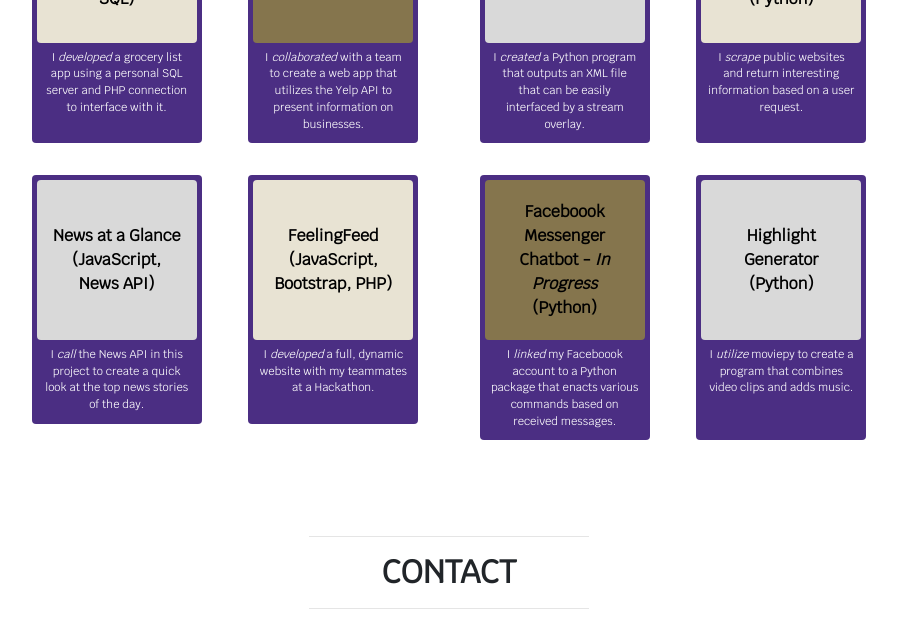
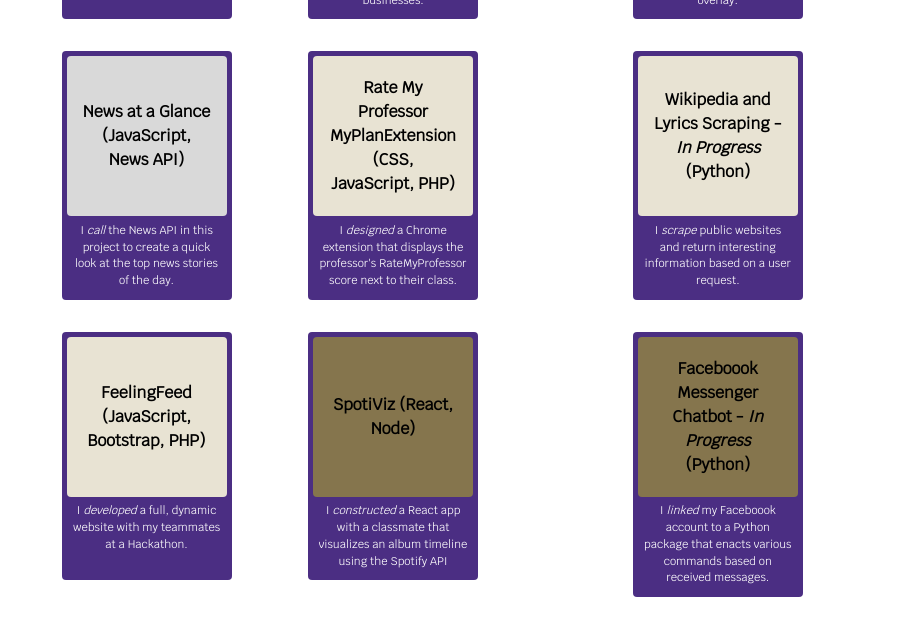
Before and after one commit to joncady/project_homepage, a plain HTML site: page index.html in a window 1280 px wide. Shown: the part 1278-1904 px from the top of the page, without its empty margins (191-1088 px from the left). Drawn offline with nearby package versions, Linux system fonts and the light colour scheme.

Commit message:
added another project

```diff
--- a/css/style.css
+++ b/css/style.css
@@ -119,6 +119,7 @@ main {
     flex: 1.5;
     text-align: center;
     padding: 2em;
+    font-size: 1em;
 }
 
 #about {
--- a/index.html
+++ b/index.html
@@ -1,22 +1,28 @@
 <!DOCTYPE html>
 <html lang="en">
+
 <head>
     <meta charset="UTF-8">
     <meta name="viewport" content="width=device-width, initial-scale=1.0">
     <meta name="author" content="Jonathan Cady">
     <meta http-equiv="X-UA-Compatible" content="ie=edge">
-        <link rel="stylesheet" href="https://stackpath.bootstrapcdn.com/bootstrap/4.1.3/css/bootstrap.min.css" integrity="sha384-MCw98/SFnGE8fJT3GXwEOngsV7Zt27NXFoaoApmYm81iuXoPkFOJwJ8ERdknLPMO" crossorigin="anonymous">
-        <script src="https://code.jquery.com/jquery-3.3.1.js"
-        integrity="sha256-2Kok7MbOyxpgUVvAk/HJ2jigOSYS2auK4Pfzbm7uH60="
+    <link rel="stylesheet" href="https://stackpath.bootstrapcdn.com/bootstrap/4.1.3/css/bootstrap.min.css" integrity="sha384-MCw98/SFnGE8fJT3GXwEOngsV7Zt27NXFoaoApmYm81iuXoPkFOJwJ8ERdknLPMO"
+        crossorigin="anonymous">
+    <script src="https://code.jquery.com/jquery-3.3.1.js" integrity="sha256-2Kok7MbOyxpgUVvAk/HJ2jigOSYS2auK4Pfzbm7uH60="
         crossorigin="anonymous"></script>
-        <link rel="stylesheet" href="https://use.fontawesome.com/releases/v5.4.1/css/all.css" integrity="sha384-5sAR7xN1Nv6T6+dT2mhtzEpVJvfS3NScPQTrOxhwjIuvcA67KV2R5Jz6kr4abQsz" crossorigin="anonymous">
-        <script src="https://cdnjs.cloudflare.com/ajax/libs/popper.js/1.14.3/umd/popper.min.js" integrity="sha384-ZMP7rVo3mIykV+2+9J3UJ46jBk0WLaUAdn689aCwoqbBJiSnjAK/l8WvCWPIPm49" crossorigin="anonymous"></script>
-        <script src="https://stackpath.bootstrapcdn.com/bootstrap/4.1.3/js/bootstrap.min.js" integrity="sha384-ChfqqxuZUCnJSK3+MXmPNIyE6ZbWh2IMqE241rYiqJxyMiZ6OW/JmZQ5stwEULTy" crossorigin="anonymous"></script>
+    <link rel="stylesheet" href="https://use.fontawesome.com/releases/v5.4.1/css/all.css" integrity="sha384-5sAR7xN1Nv6T6+dT2mhtzEpVJvfS3NScPQTrOxhwjIuvcA67KV2R5Jz6kr4abQsz"
+        crossorigin="anonymous">
+    <script src="https://cdnjs.cloudflare.com/ajax/libs/popper.js/1.14.3/umd/popper.min.js" integrity="sha384-ZMP7rVo3mIykV+2+9J3UJ46jBk0WLaUAdn689aCwoqbBJiSnjAK/l8WvCWPIPm49"
+        crossorigin="anonymous"></script>
+    <script src="https://stackpath.bootstrapcdn.com/bootstrap/4.1.3/js/bootstrap.min.js" integrity="sha384-ChfqqxuZUCnJSK3+MXmPNIyE6ZbWh2IMqE241rYiqJxyMiZ6OW/JmZQ5stwEULTy"
+        crossorigin="anonymous"></script>
     <script src="js/sayhello.js"></script>
     <script src="js/script.js"></script>
+    <link rel="icon" href="favicon.ico">
     <link rel="stylesheet" href="css/style.css">
     <title>Project Portfolio - Jonathan Cady</title>
 </head>
+
 <body>
     <header>
         <div id="header" aria-label="says hello in many different languages">
@@ -26,7 +32,8 @@
         </div>
     </header>
     <button id="reset" class="btn">reset hellos</button>
-        <button id="hello-button" class="btn" type="button" data-toggle="collapse" data-target="#about-hello" aria-expanded="false" aria-controls="about-hello">about hellos</button>
+    <button id="hello-button" class="btn" type="button" data-toggle="collapse" data-target="#about-hello" aria-expanded="false"
+        aria-controls="about-hello">about hellos</button>
     <div id="about-hello" class="collapse mt-3">
         <p class="card card-body card-size">
             I designed the "hello" module to say hello in a variety of languages.
@@ -45,11 +52,14 @@
                 <div id="about">
                     <div id="intro" class="lead">
                         <p>
-                                I am a third year student studying Informatics at the University of Washington Seattle! What is Informatics exactly? Well, Informatics designs technology for the good of people.
-                                Follow this <a href="https://ischool.uw.edu/programs/informatics/what-is-informatics">link</a> to learn more.
+                            I am a third year student studying Informatics at the University of Washington Seattle!
+                            What is Informatics exactly? Well, Informatics designs technology for the good of people.
+                            Follow this <a href="https://ischool.uw.edu/programs/informatics/what-is-informatics">link</a>
+                            to learn more.
                         </p>
                         <p>
-                                I am primarily a front-end web developer with experience using JavaScript, PHP, and SQL. I have a background in Java and Python
+                            I am primarily a front-end web developer with experience using JavaScript, PHP, and SQL. I
+                            have a background in Java and Python
                             and would like to learn more and hopefully create my own software.
                         </p>
                         <p>
@@ -73,25 +83,43 @@
                                 <div class="boxes rounded" id="project-one">
                                     <p>Grocery List Project (Javascript, PHP, SQL)</p>
                                 </div>
-                                    <div class="project-info">I <em>developed</em> a grocery list app using a personal SQL server and PHP connection to interface with it.</div>
+                                <div class="project-info">I <em>developed</em> a grocery list app using a personal SQL
+                                    server and PHP connection to interface with it.</div>
                             </a>
                             <a class="rounded project-card" href="https://jit98.shinyapps.io/BE-shrug/">
                                 <div class="boxes rounded" id="project-two">
                                     <p>Yelp Business App (R, Shiny, Yelp API)</p>
                                 </div>
-                                    <div class="project-info">I <em>collaborated</em> with a team to create a web app that utilizes the Yelp API to present information on businesses.</div>
+                                <div class="project-info">I <em>collaborated</em> with a team to create a web app that
+                                    utilizes the Yelp API to present information on businesses.</div>
                             </a>
                             <a class="rounded project-card" href="projects/news/">
                                 <div class="boxes rounded" id="project-four">
-                                        <p> News at a Glance (JavaScript, News API)</p>
+                                    <p>News at a Glance (JavaScript, News API)</p>
                                 </div>
-                                    <div class="project-info">I <em>call</em> the News API in this project to create a quick look at the top news stories of the day.</div>
+                                <div class="project-info">I <em>call</em> the News API in this project to create a
+                                    quick look at the top news stories of the day.</div>
                             </a>
                             <a class="rounded project-card" href="projects/dubhacks/landing.html">
                                 <div class="boxes rounded" id="project-five">
-                                        <p> FeelingFeed (JavaScript, Bootstrap, PHP)</p>
+                                    <p>Rate My Professor MyPlanExtension (CSS, JavaScript, PHP)</p>
                                 </div>
-                                    <div class="project-info">I <em>developed</em> a full, dynamic website with my teammates at a Hackathon.</div>
+                                <div class="project-info">I <em>designed</em> a Chrome extension that displays the
+                                    professor's RateMyProfessor score next to their class.</div>
+                            </a>
+                            <a class="rounded project-card" href="projects/dubhacks/landing.html">
+                                <div class="boxes rounded" id="project-one">
+                                    <p>FeelingFeed (JavaScript, Bootstrap, PHP)</p>
+                                </div>
+                                <div class="project-info">I <em>developed</em> a full, dynamic website with my
+                                    teammates at a Hackathon.</div>
+                            </a>
+                            <a class="rounded project-card" href="https://info340b-a18.github.io/react-project-music-viz/">
+                                <div class="boxes rounded" id="project-two">
+                                    <p>SpotiViz (React, Node)</p>
+                                </div>
+                                <div class="project-info">I <em>constructed</em> a React app with a classmate
+                                that visualizes an album timeline using the Spotify API</div>
                             </a>
                         </div>
                     </div>
@@ -102,25 +130,29 @@
                                 <div id="project-three" class="boxes rounded">
                                     <p>Stream Editor Python Program (Python)</p>
                                 </div>
-                                    <div class="project-info">I <em>created</em> a Python program that outputs an XML file that can be easily interfaced by a stream overlay.</div>
+                                <div class="project-info">I <em>created</em> a Python program that outputs an XML file
+                                    that can be easily interfaced by a stream overlay.</div>
                             </a>
                             <a class="rounded project-card" href="https://github.com/joncady/python_web_scraping">
                                 <div id="project-one" class="boxes rounded">
                                     <p>Wikipedia and Lyrics Scraping - <em>In Progress</em> (Python)</p>
                                 </div>
-                                    <div class="project-info">I <em>scrape</em> public websites and return interesting information based on a user request.</div>
+                                <div class="project-info">I <em>scrape</em> public websites and return interesting
+                                    information based on a user request.</div>
                             </a>
                             <a class="rounded project-card" href=#software-dev>
                                 <div id="project-two" class="boxes rounded">
                                     <p>Faceboook Messenger Chatbot - <em>In Progress</em> (Python)</p>
                                 </div>
-                                    <div class="project-info">I <em>linked</em> my Faceboook account to a Python package that enacts various commands based on received messages.</div>
+                                <div class="project-info">I <em>linked</em> my Faceboook account to a Python package
+                                    that enacts various commands based on received messages.</div>
                             </a>
                             <a class="rounded project-card" href='https://github.com/joncady/highlight_generator'>
                                 <div id="project-three" class="boxes rounded">
                                     <p>Highlight Generator (Python)</p>
                                 </div>
-                                    <div class="project-info">I <em>utilize</em> moviepy to create a program that combines video clips and adds music.</div>
+                                <div class="project-info">I <em>utilize</em> moviepy to create a program that combines
+                                    video clips and adds music.</div>
                             </a>
                         </div>
                     </div>
@@ -156,4 +188,5 @@
             <br>(with a little help from <a href="https://getbootstrap.com/">bootstrap</a>)</p>
     </footer>
 </body>
+
 </html>
```
Also changed, not shown: new404.html (deleted, +0 -13 lines), favicon.ico (added). Lines whose indentation alone changed are shown as unchanged.
